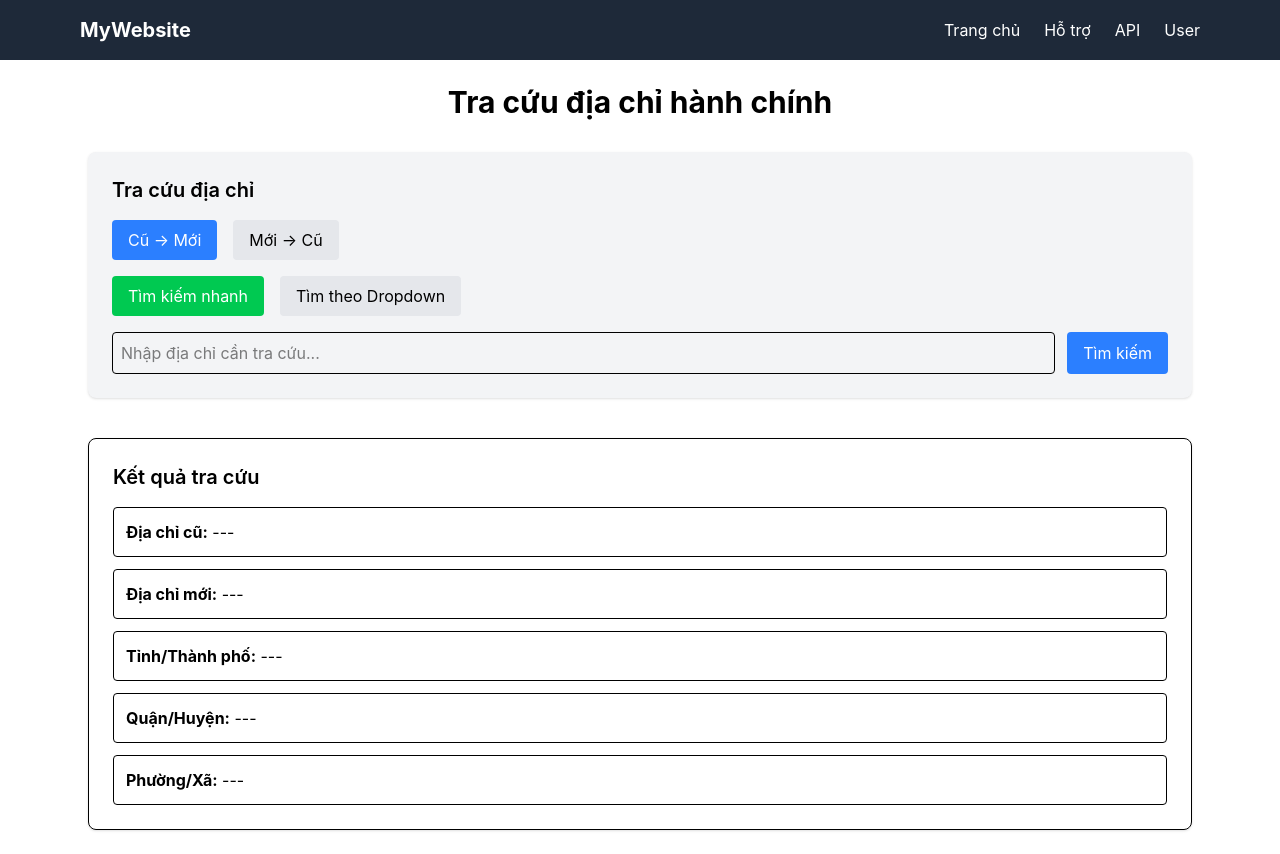
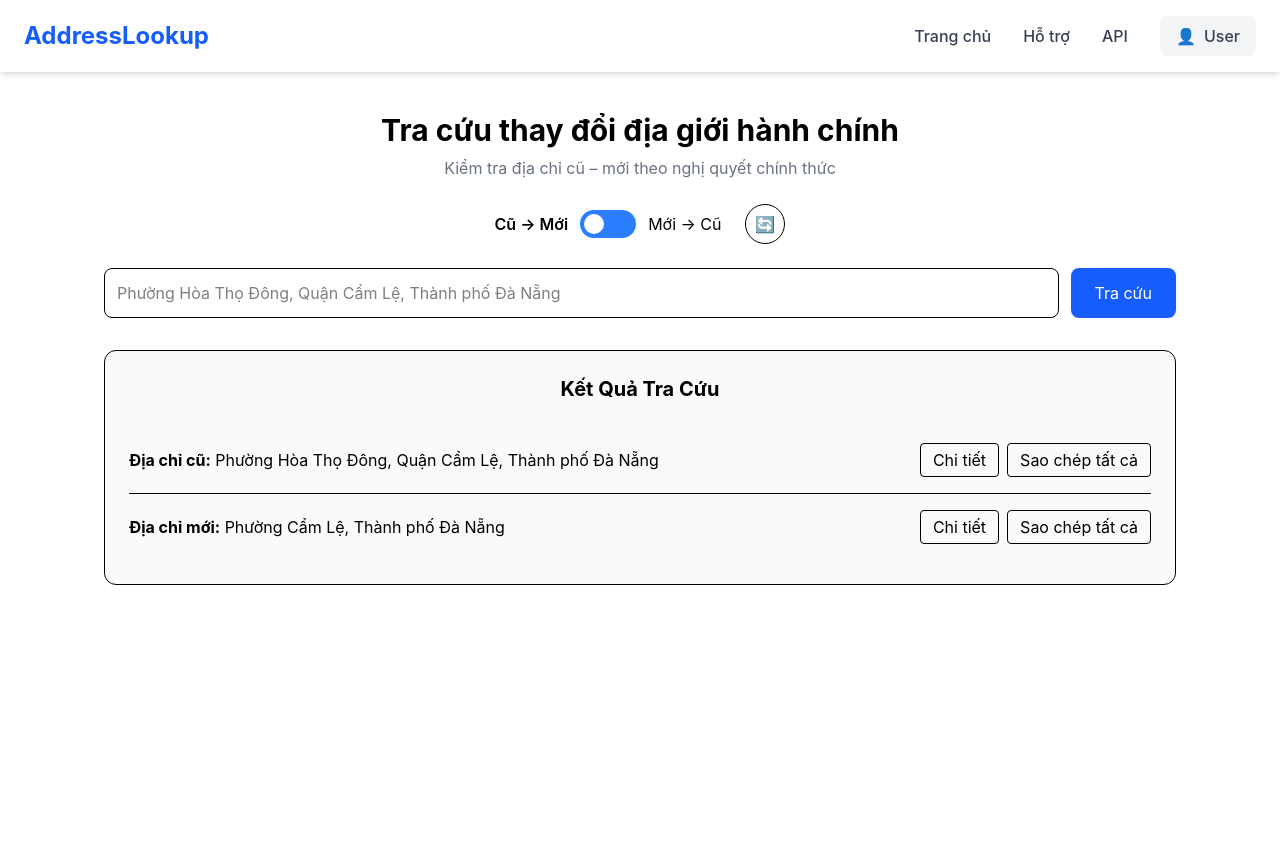
Before and after one commit to hieunieitdevelopment-jpg/mini-project-internship, a React app in the folder Frontend/: page / in a window 1280 px wide. After the commit the page ends 800 px from the top, so only its background shows below. Built offline with nearby package versions, Linux system fonts and the light colour scheme; the HTML template or start-up script is replaced by a standard one.

Commit message:
update giao dien Home va Create pages detaill

```diff
--- a/Frontend/src/components/Header.jsx
+++ b/Frontend/src/components/Header.jsx
@@ -1,35 +1,83 @@
 import { Link } from "react-router-dom";
+import { useState } from "react";
 
 function Header() {
+
+  const [showMenu, setShowMenu] = useState(false);
+
   return (
 
-    <header className="bg-gray-800 text-white">
+    <header className="bg-white shadow-md">
 
-      <div className="max-w-6xl mx-auto flex justify-between items-center p-4">
+      <div className="max-w-7xl mx-auto flex justify-between items-center px-6 py-4">
 
         {/* Logo */}
-        <div className="text-xl font-bold">
-          MyWebsite
-        </div>
+        <Link to="/" className="text-2xl font-bold text-blue-600">
+          AddressLookup
+        </Link>
 
         {/* Menu */}
-        <nav className="space-x-6">
+        <nav className="flex items-center gap-8 text-gray-700 font-medium">
 
-          <Link to="/" className="hover:text-gray-300">
+          <Link
+            to="/"
+            className="hover:text-blue-600 transition"
+          >
             Trang chủ
           </Link>
 
-          <Link to="/support" className="hover:text-gray-300">
+          <Link
+            to="/support"
+            className="hover:text-blue-600 transition"
+          >
             Hỗ trợ
           </Link>
 
-          <Link to="/api" className="hover:text-gray-300">
+          <Link
+            to="/api"
+            className="hover:text-blue-600 transition"
+          >
             API
           </Link>
 
-          <Link to="/user" className="hover:text-gray-300">
-            User
-          </Link>
+          {/* User Dropdown */}
+          <div className="relative">
+
+            <button
+              onClick={() => setShowMenu(!showMenu)}
+              className="flex items-center gap-2 bg-gray-100 px-4 py-2 rounded-lg hover:bg-gray-200 transition"
+            >
+
+              {/* Icon */}
+              <span>👤</span>
+
+              <span>User</span>
+
+            </button>
+
+            {showMenu && (
+
+              <div className="absolute right-0 mt-3 w-44 bg-white border rounded-lg shadow-lg overflow-hidden">
+
+                <Link
+                  to="/login"
+                  className="block px-4 py-3 hover:bg-gray-100 transition"
+                >
+                  🔑 Đăng nhập
+                </Link>
+
+                <Link
+                  to="/register"
+                  className="block px-4 py-3 hover:bg-gray-100 transition"
+                >
+                  📝 Đăng ký
+                </Link>
+
+              </div>
+
+            )}
+
+          </div>
 
         </nav>
 
--- a/Frontend/src/pages/Home.jsx
+++ b/Frontend/src/pages/Home.jsx
@@ -4,74 +4,67 @@ function Home() {
 
   const [keyword, setKeyword] = useState("");
   const [convertType, setConvertType] = useState("oldToNew");
-  const [searchMode, setSearchMode] = useState("quick");
+  const [searchMode, setSearchMode] = useState("quick"); // quick | dropdown
+  const [showDetail, setShowDetail] = useState(false);
+
+  const result = {
+    oldAddress: "Phường Hòa Thọ Đông, Quận Cẩm Lệ, Thành phố Đà Nẵng",
+    newAddress: "Phường Cẩm Lệ, Thành phố Đà Nẵng",
+    date: "03/10/2026"
+  };
 
   return (
 
-    <div className="max-w-6xl mx-auto p-6">
+    <div className="max-w-6xl mx-auto p-10">
 
       {/* Title */}
-      <h1 className="text-3xl font-bold text-center mb-8">
-        Tra cứu địa chỉ hành chính
+      <h1 className="text-3xl font-bold text-center mb-2">
+        Tra cứu thay đổi địa giới hành chính
       </h1>
 
-      {/* Search Section */}
-      <div className="bg-gray-100 p-6 rounded-lg shadow mb-10">
+      <p className="text-center text-gray-500 mb-6">
+        Kiểm tra địa chỉ cũ – mới theo nghị quyết chính thức
+      </p>
 
-        <h2 className="text-xl font-semibold mb-4">
-          Tra cứu địa chỉ
-        </h2>
+      {/* Toggle convert + search mode */}
+      <div className="flex justify-center items-center gap-6 mb-6">
 
-        {/* Convert Toggle */}
-        <div className="flex gap-4 mb-4">
+        {/* Convert toggle */}
+        <div className="flex items-center gap-3">
+
+          <span className={convertType === "oldToNew" ? "font-semibold" : ""}>
+            Cũ → Mới
+          </span>
 
           <button
-            className={`px-4 py-2 rounded ${
-              convertType === "oldToNew"
-                ? "bg-blue-500 text-white"
-                : "bg-gray-200"
-            }`}
-            onClick={() => setConvertType("oldToNew")}
+            className={`w-14 h-7 rounded-full flex items-center px-1 transition
+            ${convertType === "oldToNew" ? "bg-blue-500" : "bg-gray-300"}`}
+            onClick={() =>
+              setConvertType(
+                convertType === "oldToNew" ? "newToOld" : "oldToNew"
+              )
+            }
           >
-            Cũ → Mới
+            <div
+              className={`bg-white w-5 h-5 rounded-full transition
+              ${convertType === "oldToNew" ? "" : "translate-x-7"}`}
+            />
           </button>
 
-          <button
-            className={`px-4 py-2 rounded ${
-              convertType === "newToOld"
-                ? "bg-blue-500 text-white"
-                : "bg-gray-200"
-            }`}
-            onClick={() => setConvertType("newToOld")}
-          >
+          <span className={convertType === "newToOld" ? "font-semibold" : ""}>
             Mới → Cũ
-          </button>
+          </span>
 
         </div>
 
-        {/* Search Mode Toggle */}
-        <div className="flex gap-4 mb-4">
-
+        {/* Search mode toggle */}
         <button
-            className={`px-4 py-2 rounded ${
-              searchMode === "quick"
-                ? "bg-green-500 text-white"
-                : "bg-gray-200"
-            }`}
-            onClick={() => setSearchMode("quick")}
+          onClick={() =>
+            setSearchMode(searchMode === "quick" ? "dropdown" : "quick")
+          }
+          className="border rounded-full w-10 h-10 flex items-center justify-center hover:bg-gray-100"
         >
-            Tìm kiếm nhanh
-          </button>
-
-          <button
-            className={`px-4 py-2 rounded ${
-              searchMode === "dropdown"
-                ? "bg-green-500 text-white"
-                : "bg-gray-200"
-            }`}
-            onClick={() => setSearchMode("dropdown")}
-          >
-            Tìm theo Dropdown
+          🔄
         </button>
 
       </div>
@@ -79,18 +72,18 @@ function Home() {
       {/* QUICK SEARCH */}
       {searchMode === "quick" && (
 
-          <div className="flex gap-3">
+        <div className="flex gap-3 mb-8">
 
           <input
             type="text"
-              placeholder="Nhập địa chỉ cần tra cứu..."
-              className="border p-2 flex-1 rounded"
+            placeholder="Phường Hòa Thọ Đông, Quận Cẩm Lệ, Thành phố Đà Nẵng"
+            className="border p-3 flex-1 rounded-lg"
             value={keyword}
             onChange={(e) => setKeyword(e.target.value)}
           />
 
-            <button className="bg-blue-500 text-white px-4 py-2 rounded">
-              Tìm kiếm
+          <button className="bg-blue-600 text-white px-6 rounded-lg">
+            Tra cứu
           </button>
 
         </div>
@@ -100,22 +93,125 @@ function Home() {
       {/* DROPDOWN SEARCH */}
       {searchMode === "dropdown" && (
 
-          <div className="grid grid-cols-3 gap-3">
+        <div className="grid grid-cols-3 gap-4 mb-8">
 
-            <select className="border p-2 rounded">
-              <option>Tỉnh / Thành phố</option>
-              <option>Đà Nẵng</option>
-              <option>Hà Nội</option>
-              <option>TP Hồ Chí Minh</option>
+          <select className="border p-3 rounded-lg">
+            <option>--Chọn Tỉnh/Thành phố--</option>
+            <option>Thành phố Hà Nội</option>
+            <option>Thành phố Hồ Chí Minh</option>
+            <option>Thành phố Đà Nẵng</option>
           </select>
 
-            <select className="border p-2 rounded">
-              <option>Quận / Huyện</option>
+          <select className="border p-3 rounded-lg">
+            <option>--Quận/Huyện--</option>
           </select>
 
-            <select className="border p-2 rounded">
-              <option>Phường / Xã</option>
+          <select className="border p-3 rounded-lg">
+            <option>--Phường/Xã--</option>
           </select>
+
+          <div className="col-span-3 text-center">
+            <button className="bg-blue-600 text-white px-10 py-2 rounded-lg">
+              Tra cứu
+            </button>
+          </div>
+
+        </div>
+
+      )}
+
+      {/* Result */}
+      <div className="border rounded-xl p-6 bg-gray-50">
+
+        <h2 className="text-xl font-bold text-center mb-6">
+          Kết Quả Tra Cứu
+        </h2>
+
+        {/* Old address */}
+        <div className="flex justify-between items-center border-b py-4">
+
+          <div>
+            <strong>Địa chỉ cũ:</strong> {result.oldAddress}
+          </div>
+
+          <div className="flex gap-2">
+
+            <button
+              onClick={() => setShowDetail(true)}
+              className="border px-3 py-1 rounded"
+            >
+              Chi tiết
+            </button>
+
+            <button className="border px-3 py-1 rounded">
+              Sao chép tất cả
+            </button>
+
+          </div>
+
+        </div>
+
+        {/* New address */}
+        <div className="flex justify-between items-center py-4">
+
+          <div>
+            <strong>Địa chỉ mới:</strong> {result.newAddress}
+          </div>
+
+          <div className="flex gap-2">
+
+            <button
+              onClick={() => setShowDetail(true)}
+              className="border px-3 py-1 rounded"
+            >
+              Chi tiết
+            </button>
+
+            <button className="border px-3 py-1 rounded">
+              Sao chép tất cả
+            </button>
+
+          </div>
+
+        </div>
+
+      </div>
+
+      {/* Detail popup */}
+      {showDetail && (
+
+        <div className="fixed right-10 top-32 w-96 bg-white shadow-xl rounded-xl p-6">
+
+          <div className="flex justify-between items-center mb-4">
+
+            <h3 className="text-lg font-bold">
+              Chi tiết
+            </h3>
+
+            <button
+              onClick={() => setShowDetail(false)}
+              className="bg-blue-600 text-white px-3 py-1 rounded"
+            >
+              Đóng
+            </button>
+
+          </div>
+
+          <p className="mb-2">
+            <strong>Địa chỉ cũ:</strong> {result.oldAddress}
+          </p>
+
+          <p className="mb-2">
+            <strong>Địa chỉ mới:</strong> {result.newAddress}
+          </p>
+
+          <p className="mb-4">
+            <strong>Ngày tra cứu:</strong> {result.date}
+          </p>
+
+          <div className="bg-gray-200 h-40 rounded flex items-center justify-center">
+            Bản đồ
+          </div>
 
         </div>
 
@@ -123,41 +219,6 @@ function Home() {
 
     </div>
 
-      {/* Result Section */}
-      <div className="border p-6 rounded-lg shadow">
-
-        <h2 className="text-xl font-semibold mb-4">
-          Kết quả tra cứu
-        </h2>
-
-        <div className="space-y-3">
-
-          <div className="border p-3 rounded">
-            <strong>Địa chỉ cũ:</strong> ---
-          </div>
-
-          <div className="border p-3 rounded">
-            <strong>Địa chỉ mới:</strong> ---
-          </div>
-
-          <div className="border p-3 rounded">
-            <strong>Tỉnh/Thành phố:</strong> ---
-          </div>
-
-          <div className="border p-3 rounded">
-            <strong>Quận/Huyện:</strong> ---
-          </div>
-
-          <div className="border p-3 rounded">
-            <strong>Phường/Xã:</strong> ---
-          </div>
-
-        </div>
-
-      </div>
-
-    </div>
-
   );
 }
 
--- a/Frontend/src/router/AppRouter.jsx
+++ b/Frontend/src/router/AppRouter.jsx
@@ -2,6 +2,7 @@ import { Routes, Route } from "react-router-dom";
 import Login from "../pages/Login";
 import Register from "../pages/Register";
 import Home from "../pages/Home";
+import AddressDetail from "../pages/AddressDetail";
 
 function AppRouter() {
   return (
@@ -13,6 +14,8 @@ function AppRouter() {
 
       <Route path="/register" element={<Register />} />
 
+      <Route path="/address/:id" element={<AddressDetail />} />
+
     </Routes>
   );
 }
```
Also changed, not shown: Frontend/src/pages/AddressDetail.jsx (added, +49 -0 lines), Frontend/src/pages/Login.jsx (+34 -10 lines), Frontend/src/pages/Register.jsx (+17 -9 lines). Lines whose indentation alone changed are shown as unchanged.
